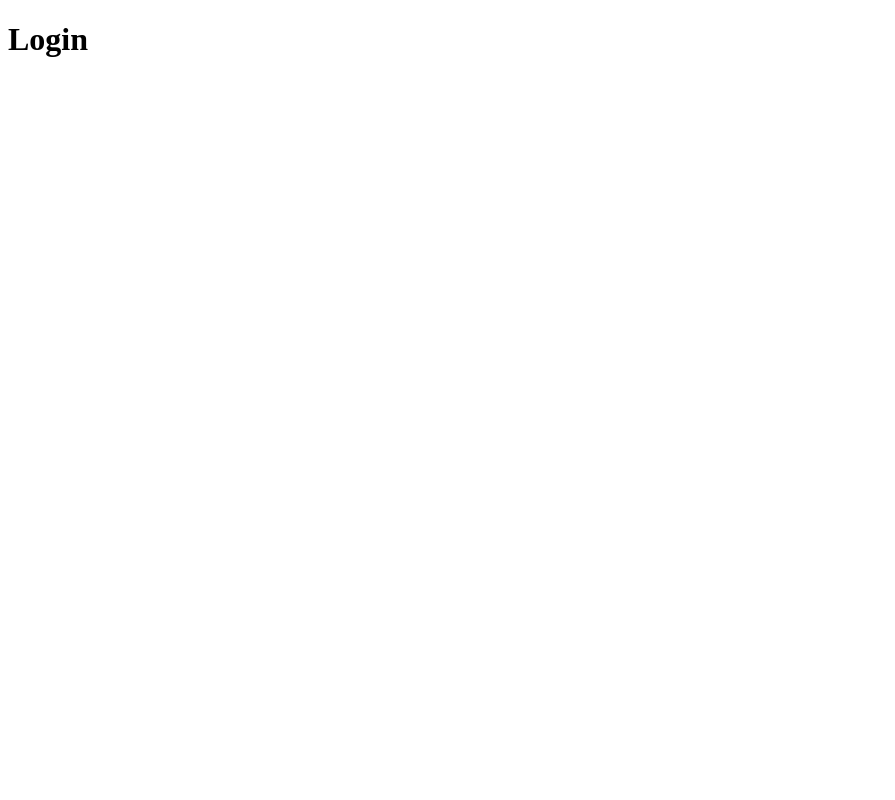
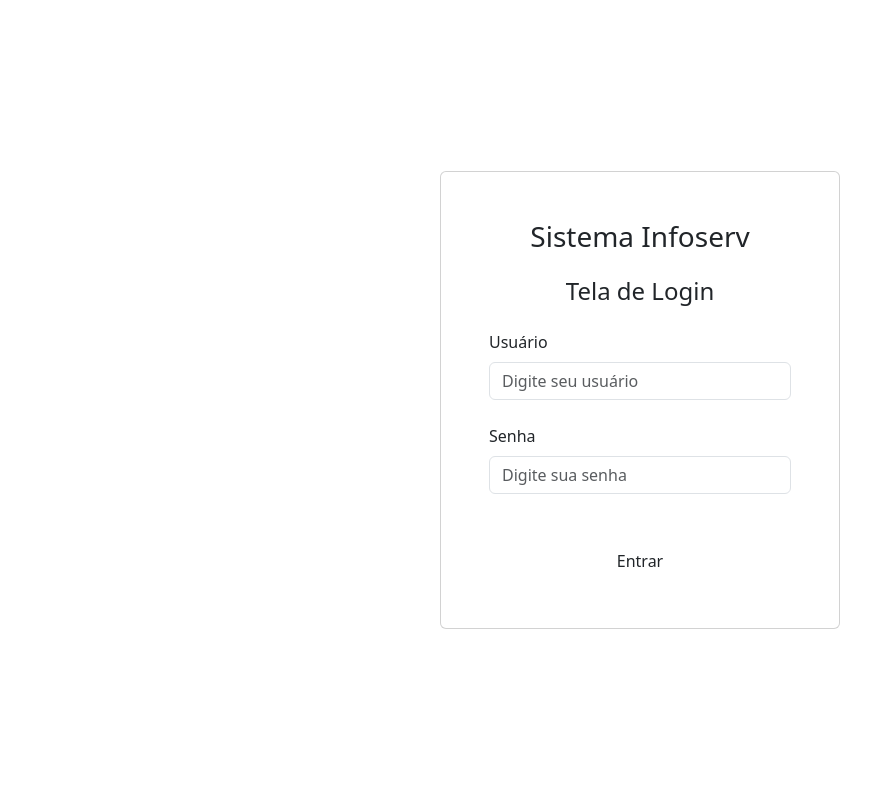
Before and after one commit to nycolas-lima/infoserv_php, a PHP site: page /infoserv_php/login in a window 1280 px wide. Before the commit the part shown is almost empty. Shown: the whole page, without its empty margins (0-895 px from the left). Run offline with PHP 8.4, Linux system fonts and the light colour scheme; some libraries are stand-ins or nearby versions.

Commit message:
tela de login

```diff
--- a/src/views/login.php
+++ b/src/views/login.php
@@ -4,8 +4,43 @@
     <meta charset="UTF-8">
     <meta name="viewport" content="width=device-width, initial-scale=1.0">
     <title>Sistema Infoserv - Login</title>
+    <link href="https://cdn.jsdelivr.net/npm/bootstrap@6.0.0-alpha.1/dist/css/bootstrap.min.css" rel="stylesheet" integrity="sha384-B/GM4XqrwHnWXNOWMbloTmrYXZg10cakYGmpfsR/bbzQ6JAJI4ihuyADKLnBgrCe" crossorigin="anonymous">
+    <script type="module" src="https://cdn.jsdelivr.net/npm/bootstrap@6.0.0-alpha.1/dist/js/bootstrap.bundle.min.js" integrity="sha384-1a/pXj49ZQ1aHEmrJ+gMw1otqoVsYwlEnlD8mIfY2TV03r20Y0CN7uqx1tQogjPL" crossorigin="anonymous"></script>
 </head>
-<body>
-    <h1>Login</h1>
+<body class="d-flex justify-content-center align-items-center min-vh-100">
+
+    <main class="card bg-1 p-5 w-100" style="max-width: 400px;">
+        <h1 class="h3 text-center mb-4">Sistema Infoserv</h1>
+        <h2 class="h4 text-center mb-4">Tela de Login</h2>
+
+        <form action="" method="post">
+            <div class="mb-4">
+                <label for="nome" class="form-label">Usuário</label>
+                <input
+                    type="text"
+                    class="form-control"
+                    name="nome"
+                    id="nome"
+                    placeholder="Digite seu usuário"
+                    required
+                >
+            </div>
+
+            <div class="mb-5">
+                <label for="senha" class="form-label">Senha</label>
+                <input
+                    type="password"
+                    class="form-control"
+                    name="senha"
+                    id="senha"
+                    placeholder="Digite sua senha"
+                    required
+                >
+            </div>
+
+            <button type="submit" class="btn btn-solid theme-primary w-100">Entrar</button>
+        </form>
+    </main>
+
 </body>
 </html>
```
